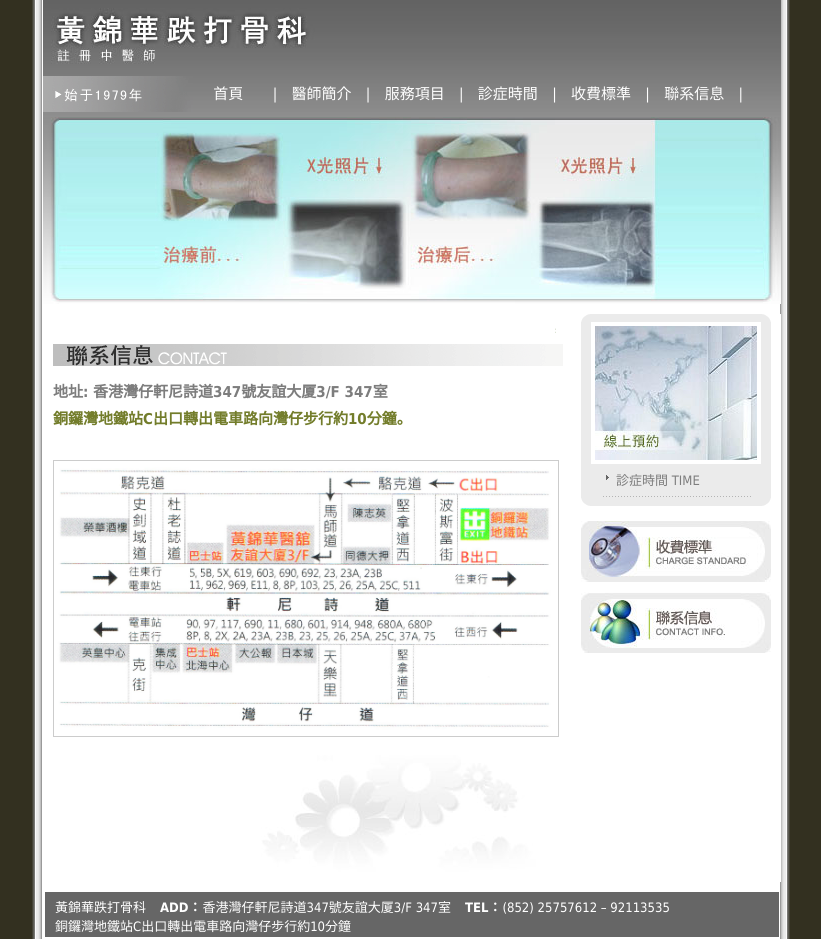
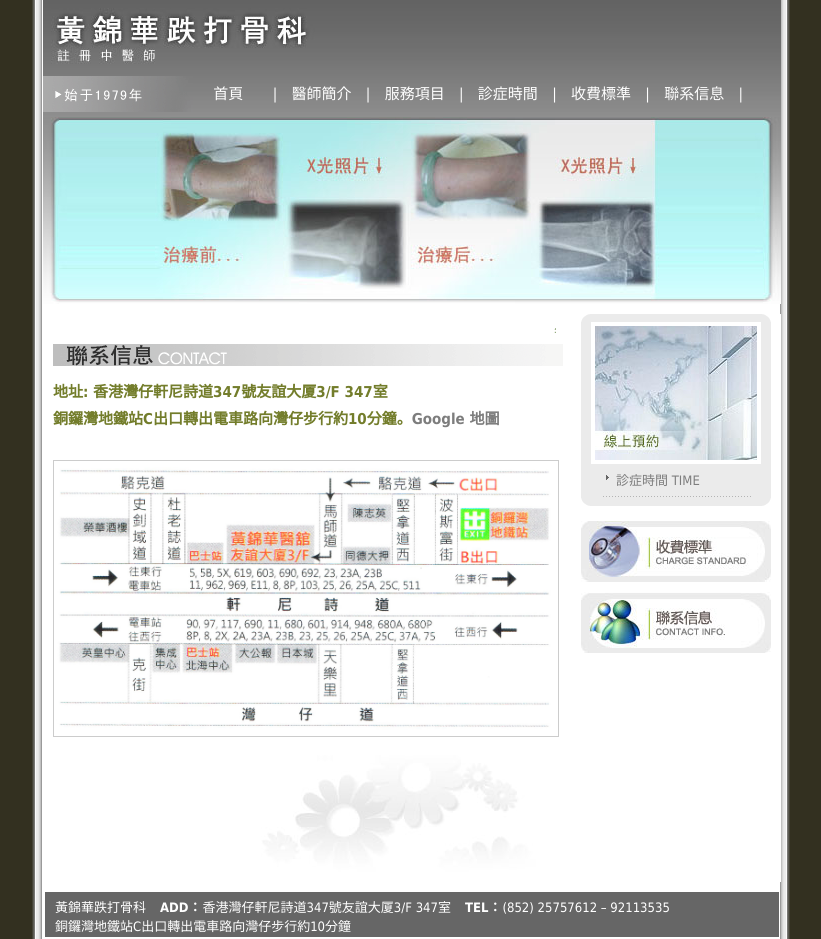
Before and after one commit to wongbosco5404-coder/testing, a plain HTML site: page contact.html in a window 1280 px wide. Shown: the whole page, without its empty margins (228-1049 px from the left). Drawn offline with Linux system fonts and the light colour scheme.

Commit message:
Update contact.html

```diff
--- a/contact.html
+++ b/contact.html
@@ -46,8 +46,8 @@
       <div class="content">
         <div class="top"><img src="images/ti_05.gif" width="510" height="22" alt="聯系信息標題" /></div>
         <div class="contentext">
-          <span> <a href="https://maps.app.goo.gl/okj74hMuvWQAGJPx6"> 地址: 香港灣仔軒尼詩道347號友誼大厦3/F 347室 </a> <br />
-銅鑼灣地鐵站C出口轉出電車路向灣仔步行約10分鐘。<br><br><a href="images/map.jpg" target="_blank"><img src="images/map.jpg" width="500" border="0" title="點擊放大" alt="地圖 - 點擊放大查看詳細地圖"></a>
+          <span>地址: 香港灣仔軒尼詩道347號友誼大厦3/F 347室<br />
+銅鑼灣地鐵站C出口轉出電車路向灣仔步行約10分鐘。<a href="https://goo.gl/maps/uy6ftE1isACVs8dA7">Google 地圖 </a> <br><br><a href="images/map.jpg" target="_blank"><img src="images/map.jpg" width="500" border="0" title="點擊放大"></a>
 </span>
         </div><img src="images/svc_bg.jpg" width="500" height="125" alt="服務背景圖" />
       </div>
```
